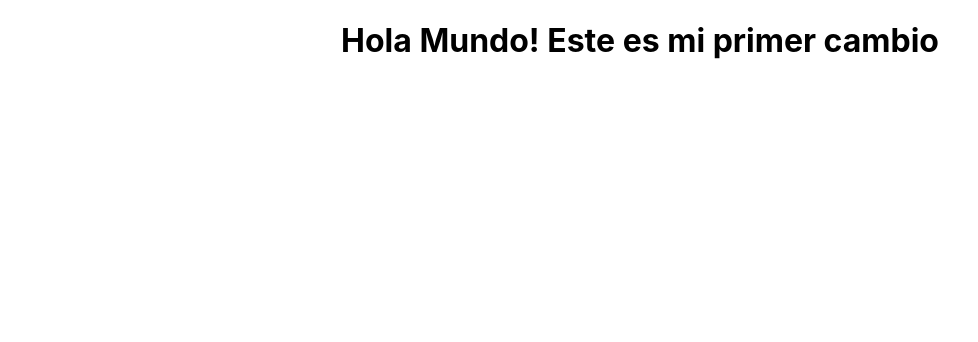
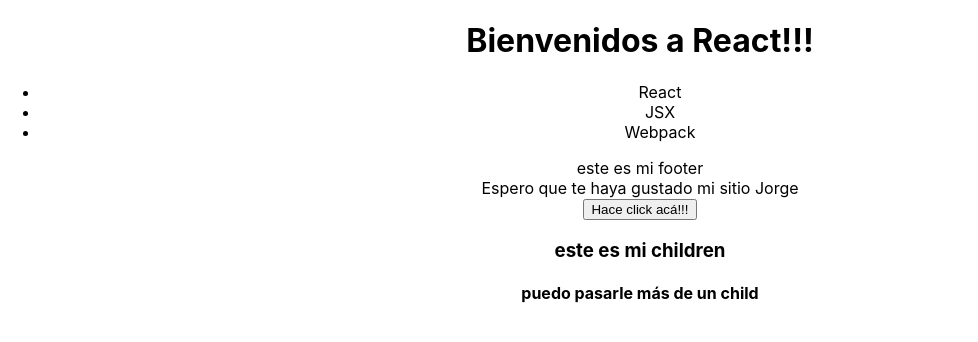
Before and after one commit to Lasek01/coderhouse, a React (Create React App) app: page / in a window 1280 px wide. Shown: the top 342 px of the page, without its empty margins (0-978 px from the left). Built offline with nearby package versions, Linux system fonts and the light colour scheme.

Commit message:
commit clase 2 - componentes y children

```diff
--- a/src/App.js
+++ b/src/App.js
@@ -1,10 +1,25 @@
 import logo from './logo.svg';
 import './App.css';
+import Footer from './components/footer.js';
 
 function App() {
+
+  const mensajeBienvenida = 'Bienvenidos a React!!!';
+
+  const alertMsg = () => {alert('Hiciste click ndea')};
+
   return (
     <div className="App">
-      <h1> Hola Mundo! Este es mi primer cambio</h1>
+      <h1>{mensajeBienvenida}</h1>
+      <ul>
+        <li> React </li>
+        <li> JSX </li>
+        <li> Webpack </li>
+      </ul>
+      <Footer name='Jorge' action={alertMsg}>
+        <h3>este es mi children</h3>
+        <h4>puedo pasarle más de un child</h4>
+      </Footer>
     </div>
   );
 }
--- /dev/null
+++ b/src/components/footer.js
@@ -0,0 +1,17 @@
+import React from 'react'
+
+const Footer = (props) => {
+  return (
+    <>
+      <div>este es mi footer</div>
+
+      <div>Espero que te haya gustado mi sitio {props.name}</div>
+
+      <button onClick={props.action}>Hace click acá!!!</button>
+
+      {props.children}
+    </>
+  )
+}
+
+export default Footer
```
